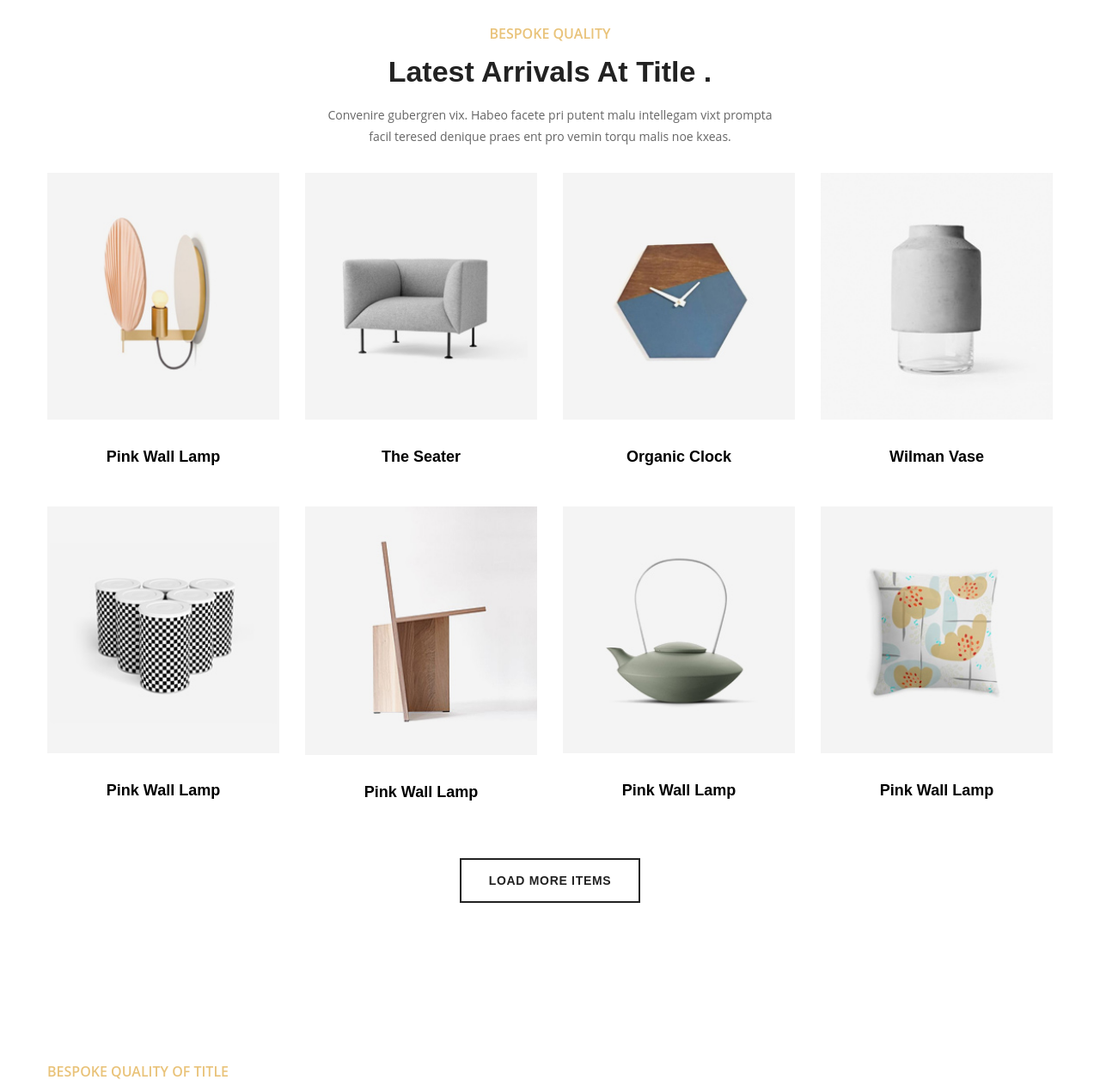
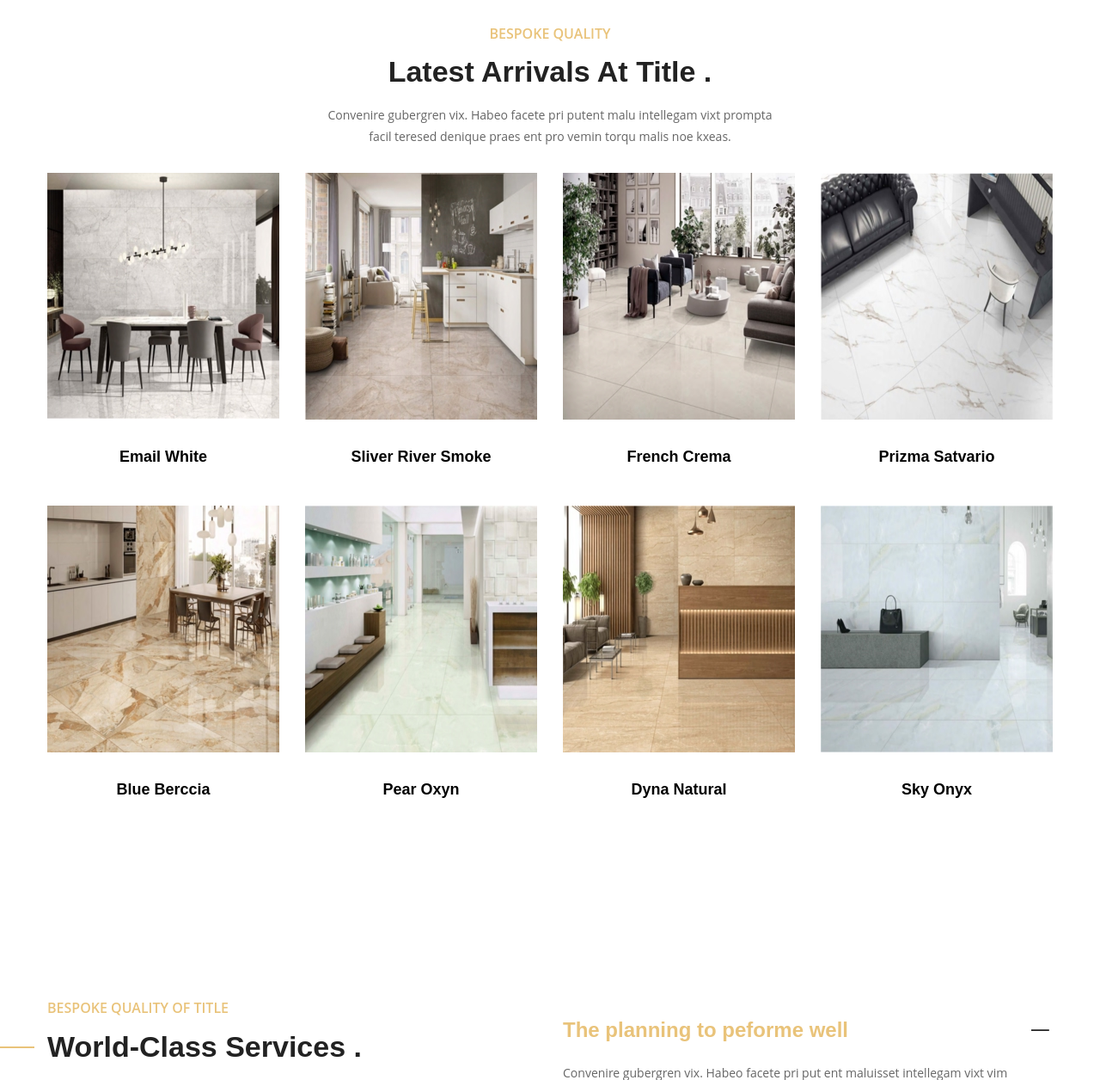
Before and after one commit to G-Prasath/Rio-granites, a PHP site: page /tiles.php in a window 1280 px wide. Shown: the part 1560-2816 px from the top of the page at 86% size. Run offline with PHP 8.4, Linux system fonts and the light colour scheme.

Commit message:
TIles page images done

```diff
--- a/tiles.php
+++ b/tiles.php
@@ -1,9 +1,48 @@
+<?php
+$galleryItems = [
+	[
+		'image' => 'images/tiles/email-white.avif',
+		'content' => 'Email White'
+	],
+	[
+		'image' => 'images/tiles/sliver-river-smoke.avif',
+		'content' => 'Sliver River Smoke'
+	],
+	[
+		'image' => 'images/tiles/french-crema.avif',
+		'content' => 'French Crema'
+	],
+	[
+		'image' => 'images/tiles/prizma-satvario.avif',
+		'content' => 'Prizma Satvario'
+	],
+	[
+		'image' => 'images/tiles/blue-berccia.avif',
+		'content' => 'Blue Berccia'
+	],
+	[
+		'image' => 'images/tiles/pear-oxyn.avif',
+		'content' => 'Pear Oxyn'
+	],
+	[
+		'image' => 'images/tiles/dyna-natural.avif',
+		'content' => 'Dyna Natural'
+	],
+	[
+		'image' => 'images/tiles/sky-onyx.avif',
+		'content' => 'Sky Onyx'
+	],
+
+]
+?>
+
+
 <!DOCTYPE html>
 <html>
 
 <head>
 	<meta charset="utf-8">
-	<title>Title - HTML Template | About Me</title>
+	<title>Tiles</title>
 	<!-- Stylesheets -->
 	<link href="css/bootstrap.css" rel="stylesheet">
 
@@ -17,8 +56,6 @@
 	<meta http-equiv="X-UA-Compatible" content="IE=edge">
 	<meta name="viewport" content="width=device-width, initial-scale=1.0, maximum-scale=1.0, user-scalable=0">
 
-	<!--[if lt IE 9]><script src="https://cdnjs.cloudflare.com/ajax/libs/html5shiv/3.7.3/html5shiv.js"></script><![endif]-->
-	<!--[if lt IE 9]><script src="js/respond.js"></script><![endif]-->
 </head>
 
 <body>
@@ -33,7 +70,7 @@
 		<!-- End Main Header -->
 
 		<!-- Page Title -->
-		<section class="page-title" style="background-image:url(images/background/19.jpg)">
+		<section class="page-title" style="background-image:url(images/tiles/banner.avif)">
 			<div class="auto-container">
 				<div class="content">
 					<h2>Tiles</h2>
@@ -58,7 +95,7 @@
 							data-wow-delay="0ms"
 							data-wow-duration="1500ms">
 							<div class="image">
-								<img src="images/resource/about-4.jpg" alt="" />
+								<img src="images/tiles/profile.avif" alt="" />
 							</div>
 						</div>
 					</div>
@@ -187,180 +224,27 @@
 				</div>
 
 				<div class="row clearfix">
+					<?php foreach ($galleryItems as $item): ?>
 						<!-- Product Block Four -->
 						<div class="product-block-four col-lg-3 col-md-6 col-sm-12">
 							<div class="inner-box">
 								<div class="image">
-								<a href="#"><img src="images/resource/products/4.jpg" alt="" /></a>
+									<a href="javascript:;"><img src="<?php echo $item['image']; ?>" alt="" /></a>
 									<div class="prod-options">
 										<div class="view-prod">
 											<a
-											href="images/resource/products/4.jpg"
+												href="<?php echo $item['image']; ?>"
 												class="lightbox-image"
 												data-fancybox="shop-gallery"><span class="fa fa-expand"></span></a>
 										</div>
 									</div>
 								</div>
 								<div class="lower-content">
-								<h3 style="color:#000000;">Pink Wall Lamp</h3>
+									<h3 style="color:#000000;"><?php echo $item['content']; ?></h3>
 								</div>
 							</div>
 						</div>
-
-					<!-- Product Block Four -->
-					<div class="product-block-four col-lg-3 col-md-6 col-sm-12">
-						<div class="inner-box">
-							<div class="image">
-								<a href="#"><img src="images/resource/products/5.jpg" alt="" /></a>
-								<div class="prod-options">
-
-									<div class="view-prod">
-										<a
-											href="images/resource/products/5.jpg"
-											class="lightbox-image"
-											data-fancybox="shop-gallery"><span class="fa fa-expand"></span></a>
-									</div>
-								</div>
-							</div>
-							<div class="lower-content">
-								<h3 style="color:#000000;">The Seater</h3>
-							</div>
-						</div>
-					</div>
-
-					<!-- Product Block Four -->
-					<div class="product-block-four col-lg-3 col-md-6 col-sm-12">
-						<div class="inner-box">
-							<div class="image">
-								<a href="#"><img src="images/resource/products/6.jpg" alt="" /></a>
-								<div class="prod-options">
-
-									<div class="view-prod">
-										<a
-											href="images/resource/products/6.jpg"
-											class="lightbox-image"
-											data-fancybox="shop-gallery"><span class="fa fa-expand"></span></a>
-									</div>
-								</div>
-							</div>
-							<div class="lower-content">
-								<h3 style="color:#000000;">Organic Clock</h3>
-							</div>
-						</div>
-					</div>
-
-					<!-- Product Block Four -->
-					<div class="product-block-four col-lg-3 col-md-6 col-sm-12">
-						<div class="inner-box">
-							<div class="image">
-								<a href="#"><img src="images/resource/products/7.jpg" alt="" /></a>
-								<div class="prod-options">
-
-									<div class="view-prod">
-										<a
-											href="images/resource/products/7.jpg"
-											class="lightbox-image"
-											data-fancybox="shop-gallery"><span class="fa fa-expand"></span></a>
-									</div>
-								</div>
-							</div>
-							<div class="lower-content">
-								<h3 style="color:#000000;">Wilman Vase</h3>
-
-							</div>
-						</div>
-					</div>
-
-					<!-- Product Block Four -->
-					<div class="product-block-four col-lg-3 col-md-6 col-sm-12">
-						<div class="inner-box">
-							<div class="image">
-								<a href="#"><img src="images/resource/products/8.jpg" alt="" /></a>
-								<div class="prod-options">
-									<div class="view-prod">
-										<a
-											href="images/resource/products/8.jpg"
-											class="lightbox-image"
-											data-fancybox="shop-gallery"><span class="fa fa-expand"></span></a>
-									</div>
-								</div>
-							</div>
-							<div class="lower-content">
-								<h3 style="color:#000000;">Pink Wall Lamp</h3>
-
-							</div>
-						</div>
-					</div>
-
-					<!-- Product Block Four -->
-					<div class="product-block-four col-lg-3 col-md-6 col-sm-12">
-						<div class="inner-box">
-							<div class="image">
-								<a href="#"><img src="images/resource/products/9.jpg" alt="" /></a>
-								<div class="prod-options">
-
-									<div class="view-prod">
-										<a
-											href="images/resource/products/9.jpg"
-											class="lightbox-image"
-											data-fancybox="shop-gallery"><span class="fa fa-expand"></span></a>
-									</div>
-								</div>
-							</div>
-							<div class="lower-content">
-								<h3 style="color:#000000;">Pink Wall Lamp</h3>
-
-							</div>
-						</div>
-					</div>
-
-					<!-- Product Block Four -->
-					<div class="product-block-four col-lg-3 col-md-6 col-sm-12">
-						<div class="inner-box">
-							<div class="image">
-								<a href="#"><img src="images/resource/products/10.jpg" alt="" /></a>
-								<div class="prod-options">
-
-									<div class="view-prod">
-										<a
-											href="images/resource/products/10.jpg"
-											class="lightbox-image"
-											data-fancybox="shop-gallery"><span class="fa fa-expand"></span></a>
-									</div>
-								</div>
-							</div>
-							<div class="lower-content">
-								<h3 style="color:#000000;">Pink Wall Lamp</h3>
-
-							</div>
-						</div>
-					</div>
-
-					<!-- Product Block Four -->
-					<div class="product-block-four col-lg-3 col-md-6 col-sm-12">
-						<div class="inner-box">
-							<div class="image">
-								<a href="#"><img src="images/resource/products/11.jpg" alt="" /></a>
-								<div class="prod-options">
-
-									<div class="view-prod">
-										<a
-											href="images/resource/products/11.jpg"
-											class="lightbox-image"
-											data-fancybox="shop-gallery"><span class="fa fa-expand"></span></a>
-									</div>
-								</div>
-							</div>
-							<div class="lower-content">
-								<h3 style="color:#000000;">Pink Wall Lamp</h3>
-							</div>
-						</div>
-					</div>
-				</div>
-
-				<!-- Btn Box -->
-				<div class="btn-box text-center">
-					<a href="#" class="theme-btn btn-style-two">load more items</a>
+					<?php endforeach; ?>
 				</div>
 			</div>
 		</section>
```
Also changed, not shown: images/tiles/banner.avif (added), images/tiles/blue-berccia.avif (added), images/tiles/dyna-natural.avif (added), images/tiles/email-white.avif (added), images/tiles/french-crema.avif (added), images/tiles/pear-oxyn.avif (added), images/tiles/prizma-satvario.avif (added), images/tiles/profile.avif (added), images/tiles/sky-onyx.avif (added), images/tiles/sliver-river-smoke.avif (added). Lines whose indentation alone changed are shown as unchanged.
